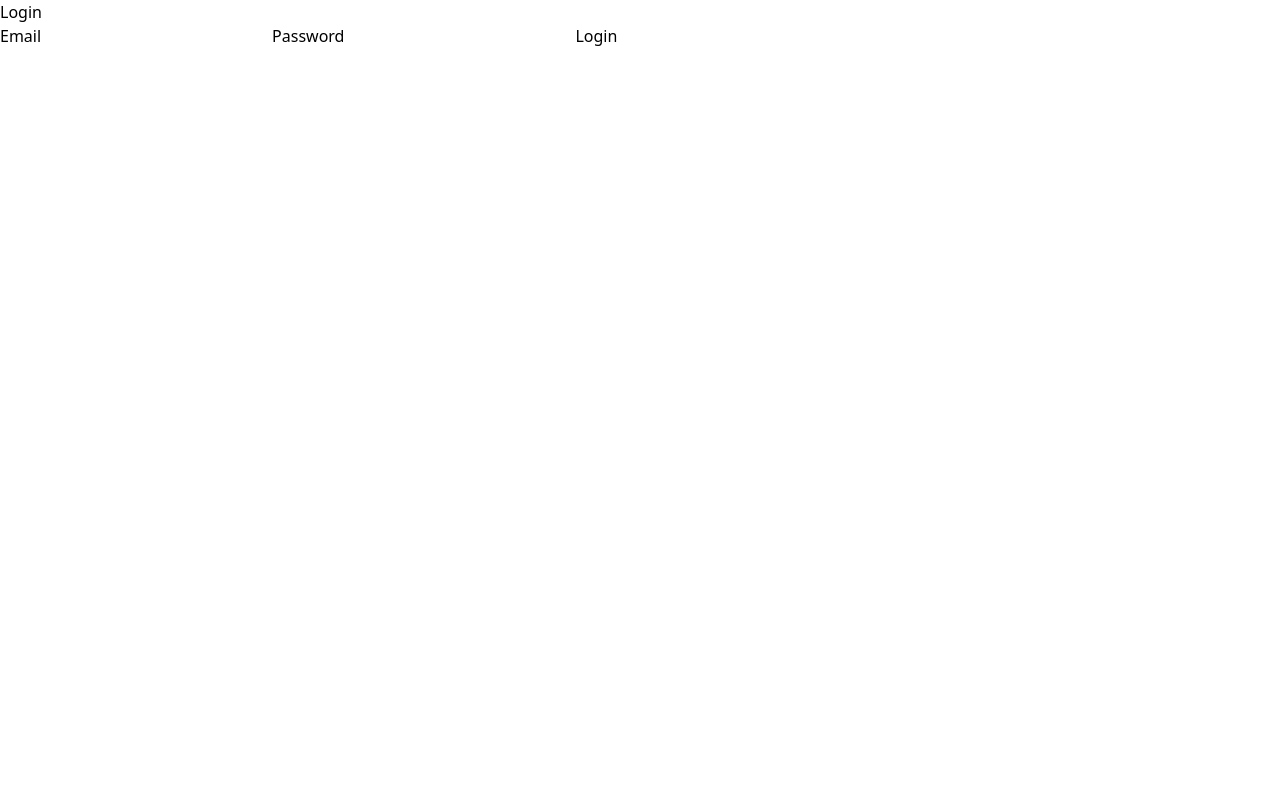
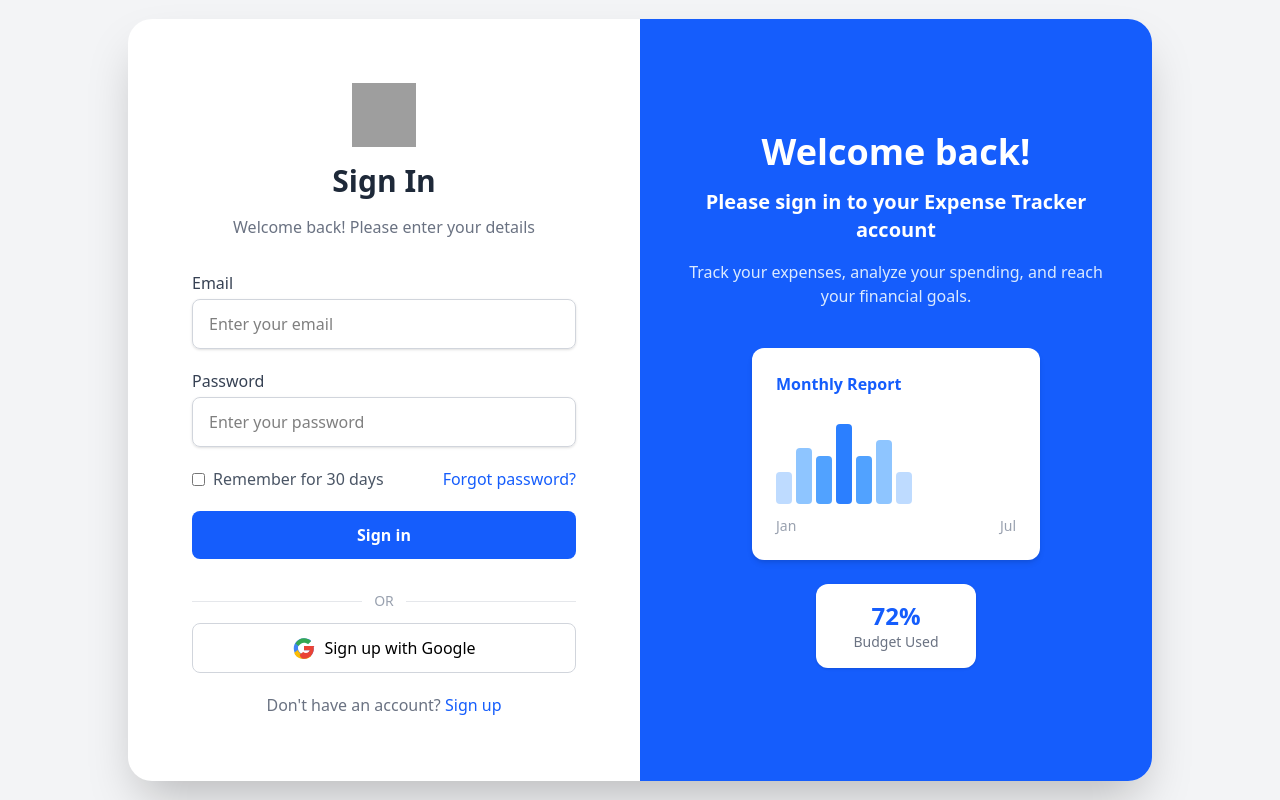
Before and after one commit to RosmeoP/expense-tracker, a React (Vite) app: page /login in a window 1280 px wide. Built offline with nearby package versions, Linux system fonts and the light colour scheme; grey boxes are pictures that could not be loaded.

Commit message:
feat: enhance login and sign-up pages with improved UI and Google sign-up option

```diff
--- a/src/components/dashboard.tsx
+++ b/src/components/dashboard.tsx
@@ -5,17 +5,16 @@ const Dashboard = () => {
   const [user, setUser] = useState<any>(null);
 
   useEffect(() => {
-    const token = localStorage.getItem('token');  // Assuming the token is stored in localStorage
-
+    const token = localStorage.getItem('token');
     if (token) {
       axios
         .get('http://localhost:3000/api/profile', {
           headers: {
-            Authorization: `Bearer ${token}`,  // Sending the token to the backend
+            Authorization: `Bearer ${token}`,
           },
         })
         .then((response) => {
-          setUser(response.data.user);  // Set user data for the dashboard
+          setUser(response.data.user);
         })
         .catch((error) => {
           console.error('Error fetching user data:', error);
--- a/src/pages/login.tsx
+++ b/src/pages/login.tsx
@@ -5,6 +5,7 @@ import { loginUser } from '../services/authService';
 const Login = () => {
   const [email, setEmail] = useState('');
   const [password, setPassword] = useState('');
+  const [remember, setRemember] = useState(false);
   const navigate = useNavigate();
 
   const handleSubmit = async (e: React.FormEvent) => {
@@ -22,25 +23,118 @@ const Login = () => {
   };
 
   return (
+    <div className="min-h-screen flex items-center justify-center bg-gray-100 px-4">
+      <div className="flex flex-col md:flex-row bg-white rounded-3xl shadow-2xl overflow-hidden max-w-5xl w-full">
+        {/* Left: Login Form */}
+        <div className="w-full md:w-1/2 p-12 md:p-16 flex flex-col justify-center">
+          {/* Logo */}
+          <div className="flex justify-center mb-4">
+            <img src="/logo192.png" alt="Expense Tracker Logo" className="w-16 h-16" />
+          </div>
+          <h2 className="text-3xl font-bold text-gray-800 text-center mb-4">Sign In</h2>
+          <p className="text-center text-gray-500 mb-8">Welcome back! Please enter your details</p>
+          <form onSubmit={handleSubmit} className="space-y-5">
             <div>
-      <h2>Login</h2>
-      <form onSubmit={handleSubmit}>
-        <label>Email</label>
+              <label className="block text-base font-medium text-gray-700">Email</label>
               <input
                 type="email"
                 value={email}
                 onChange={(e) => setEmail(e.target.value)}
                 required
+                className="mt-1 w-full px-4 py-3 border border-gray-300 rounded-lg shadow-sm focus:outline-none focus:ring-2 focus:ring-blue-500"
+                placeholder="Enter your email"
               />
-        <label>Password</label>
+            </div>
+            <div>
+              <label className="block text-base font-medium text-gray-700">Password</label>
               <input
                 type="password"
                 value={password}
                 onChange={(e) => setPassword(e.target.value)}
                 required
+                className="mt-1 w-full px-4 py-3 border border-gray-300 rounded-lg shadow-sm focus:outline-none focus:ring-2 focus:ring-blue-500"
+                placeholder="Enter your password"
               />
-        <button type="submit">Login</button>
+            </div>
+            <div className="flex items-center justify-between">
+              <label className="flex items-center text-base text-gray-600">
+                <input
+                  type="checkbox"
+                  checked={remember}
+                  onChange={() => setRemember(!remember)}
+                  className="mr-2 accent-blue-600"
+                />
+                Remember for 30 days
+              </label>
+              <a href="/forgot-password" className="text-base text-blue-600 hover:underline">
+                Forgot password?
+              </a>
+            </div>
+            <button
+              type="submit"
+              className="w-full bg-blue-600 text-white font-semibold py-3 rounded-lg hover:bg-blue-700 transition"
+            >
+              Sign in
+            </button>
+            <div className="flex items-center my-3">
+              <div className="flex-grow border-t border-gray-200"></div>
+              <span className="mx-3 text-gray-400 text-sm">OR</span>
+              <div className="flex-grow border-t border-gray-200"></div>
+            </div>
+            <button
+              type="button"
+              className="w-full flex items-center justify-center gap-2 border border-gray-300 py-3 rounded-lg hover:bg-gray-50 transition"
+            >
+              <svg className="w-6 h-6" viewBox="0 0 48 48">
+                <g>
+                  <path fill="#4285F4" d="M44.5 20H24v8.5h11.7C34.7 33.1 29.8 36 24 36c-6.6 0-12-5.4-12-12s5.4-12 12-12c3.1 0 5.9 1.1 8.1 2.9l6.1-6.1C34.5 6.5 29.6 4.5 24 4.5 12.7 4.5 3.5 13.7 3.5 25S12.7 45.5 24 45.5c10.5 0 19.5-8.5 19.5-19.5 0-1.3-.1-2.5-.3-3.5z"/>
+                  <path fill="#34A853" d="M6.3 14.7l7 5.1C15.7 16.1 19.5 13.5 24 13.5c3.1 0 5.9 1.1 8.1 2.9l6.1-6.1C34.5 6.5 29.6 4.5 24 4.5c-7.2 0-13.3 4.1-16.7 10.2z"/>
+                  <path fill="#FBBC05" d="M24 45.5c5.8 0 10.7-1.9 14.3-5.2l-6.6-5.4c-2 1.4-4.6 2.2-7.7 2.2-5.8 0-10.7-3.9-12.5-9.2l-7 5.4C6.7 41.1 14.7 45.5 24 45.5z"/>
+                  <path fill="#EA4335" d="M44.5 20H24v8.5h11.7c-1.2 3.2-4.1 5.5-7.7 5.5-2.2 0-4.2-.7-5.7-2l-7 5.4C15.7 41.1 19.5 45.5 24 45.5c10.5 0 19.5-8.5 19.5-19.5 0-1.3-.1-2.5-.3-3.5z"/>
+                </g>
+              </svg>
+              Sign up with Google
+            </button>
+            <p className="text-center text-base text-gray-500 mt-5">
+              Don't have an account?{' '}
+              <a href="/signup" className="text-blue-600 hover:underline">
+                Sign up
+              </a>
+            </p>
           </form>
+        </div>
+        {/* Right: Welcome Panel */}
+        <div className="hidden md:flex flex-col justify-center items-center w-1/2 bg-blue-600 text-white px-12 py-10">
+          <h2 className="text-4xl font-bold mb-4 text-center">Welcome back!</h2>
+          <p className="text-xl font-semibold mb-4 text-center">Please sign in to your Expense Tracker account</p>
+          <p className="text-center text-blue-100 mb-10">
+            Track your expenses, analyze your spending, and reach your financial goals.
+          </p>
+          {/* Placeholder for chart/graphic */}
+          <div className="w-full flex flex-col items-center">
+            <div className="bg-white rounded-xl p-6 w-72 shadow-md mb-6">
+              <div className="text-blue-600 font-bold text-base mb-3">Monthly Report</div>
+              <div className="flex items-end gap-1 h-24">
+                <div className="bg-blue-200 w-4 h-8 rounded"></div>
+                <div className="bg-blue-300 w-4 h-14 rounded"></div>
+                <div className="bg-blue-400 w-4 h-12 rounded"></div>
+                <div className="bg-blue-500 w-4 h-20 rounded"></div>
+                <div className="bg-blue-400 w-4 h-12 rounded"></div>
+                <div className="bg-blue-300 w-4 h-16 rounded"></div>
+                <div className="bg-blue-200 w-4 h-8 rounded"></div>
+              </div>
+              <div className="flex justify-between text-sm text-gray-400 mt-3">
+                <span>Jan</span>
+                <span>Jul</span>
+              </div>
+            </div>
+            <div className="bg-white rounded-xl p-4 w-40 shadow text-center">
+              <div className="text-blue-600 font-bold text-2xl">72%</div>
+              <div className="text-sm text-gray-500">Budget Used</div>
+            </div>
+          </div>
+        </div>
+      </div>
     </div>
   );
 };
--- a/src/pages/signUp.tsx
+++ b/src/pages/signUp.tsx
@@ -63,17 +63,25 @@ const SignUp = () => {
             </div>
           )}
 
-          <div className="mt-6 text-center">
+         <div className="mt-6 text-center">
             <div className="flex justify-center gap-4 mb-4">
               <button
-                onClick={() => console.log('Login with Google')}
-                className="w-1/2 bg-gray-400 text-white py-2 rounded-lg font-semibold hover:bg-red-700 transition"
+                type="button"
+                className="w-1/2 flex items-center justify-center gap-2 border border-gray-200 py-2 rounded-lg hover:bg-gray-50 transition text-sm"
               >
-                Sign Up with Google
+                <svg className="w-5 h-5" viewBox="0 0 48 48">
+                  <g>
+                    <path fill="#4285F4" d="M44.5 20H24v8.5h11.7C34.7 33.1 29.8 36 24 36c-6.6 0-12-5.4-12-12s5.4-12 12-12c3.1 0 5.9 1.1 8.1 2.9l6.1-6.1C34.5 6.5 29.6 4.5 24 4.5 12.7 4.5 3.5 13.7 3.5 25S12.7 45.5 24 45.5c10.5 0 19.5-8.5 19.5-19.5 0-1.3-.1-2.5-.3-3.5z"/>
+                    <path fill="#34A853" d="M6.3 14.7l7 5.1C15.7 16.1 19.5 13.5 24 13.5c3.1 0 5.9 1.1 8.1 2.9l6.1-6.1C34.5 6.5 29.6 4.5 24 4.5c-7.2 0-13.3 4.1-16.7 10.2z"/>
+                    <path fill="#FBBC05" d="M24 45.5c5.8 0 10.7-1.9 14.3-5.2l-6.6-5.4c-2 1.4-4.6 2.2-7.7 2.2-5.8 0-10.7-3.9-12.5-9.2l-7 5.4C6.7 41.1 14.7 45.5 24 45.5z"/>
+                    <path fill="#EA4335" d="M44.5 20H24v8.5h11.7c-1.2 3.2-4.1 5.5-7.7 5.5-2.2 0-4.2-.7-5.7-2l-7 5.4C15.7 41.1 19.5 45.5 24 45.5c10.5 0 19.5-8.5 19.5-19.5 0-1.3-.1-2.5-.3-3.5z"/>
+                  </g>
+                </svg>
+                Sign up with Google
               </button>
               <button
                 onClick={() => console.log('Login with Apple')}
-                className="w-1/2 bg-gray-200 text-white py-2 rounded-lg font-semibold hover:bg-gray-800 transition"
+                className="w-1/2 bg-gray-200 text-gray-800 py-2 rounded-lg font-semibold hover:bg-gray-300 transition text-sm"
               >
                 Sign Up with Apple
               </button>
@@ -90,7 +98,7 @@ const SignUp = () => {
               <label className="block text-gray-700 font-medium mb-1">Full Name</label>
               <input
                 type="text"
-                className="w-full px-4 py-2 border rounded-lg focus:outline-none focus:ring-2 focus:ring-blue-500"
+                className="w-full px-4 py-2 border border-gray-200 rounded-lg focus:outline-none focus:ring-2 focus:ring-blue-200"
                 value={name}
                 onChange={(e) => handleInputChange('name', e.target.value)}
                 placeholder="Your name"
@@ -102,7 +110,7 @@ const SignUp = () => {
               <label className="block text-gray-700 font-medium mb-1">Email address</label>
               <input
                 type="email"
-                className="w-full px-4 py-2 border rounded-lg focus:outline-none focus:ring-2 focus:ring-blue-500"
+                className="w-full px-4 py-2 border border-gray-200 rounded-lg focus:outline-none focus:ring-2 focus:ring-blue-200"
                 value={email}
                 onChange={(e) => handleInputChange('email', e.target.value)}
                 placeholder="you@example.com"
@@ -116,7 +124,7 @@ const SignUp = () => {
               </div>
               <input
                 type="password"
-                className="w-full px-4 py-2 border rounded-lg focus:outline-none focus:ring-2 focus:ring-blue-500"
+                className="w-full px-4 py-2 border border-gray-200 rounded-lg focus:outline-none focus:ring-2 focus:ring-blue-200"
                 value={password}
                 onChange={(e) => handleInputChange('password', e.target.value)}
                 minLength={8}
```
Lines whose indentation alone changed are shown as unchanged.
